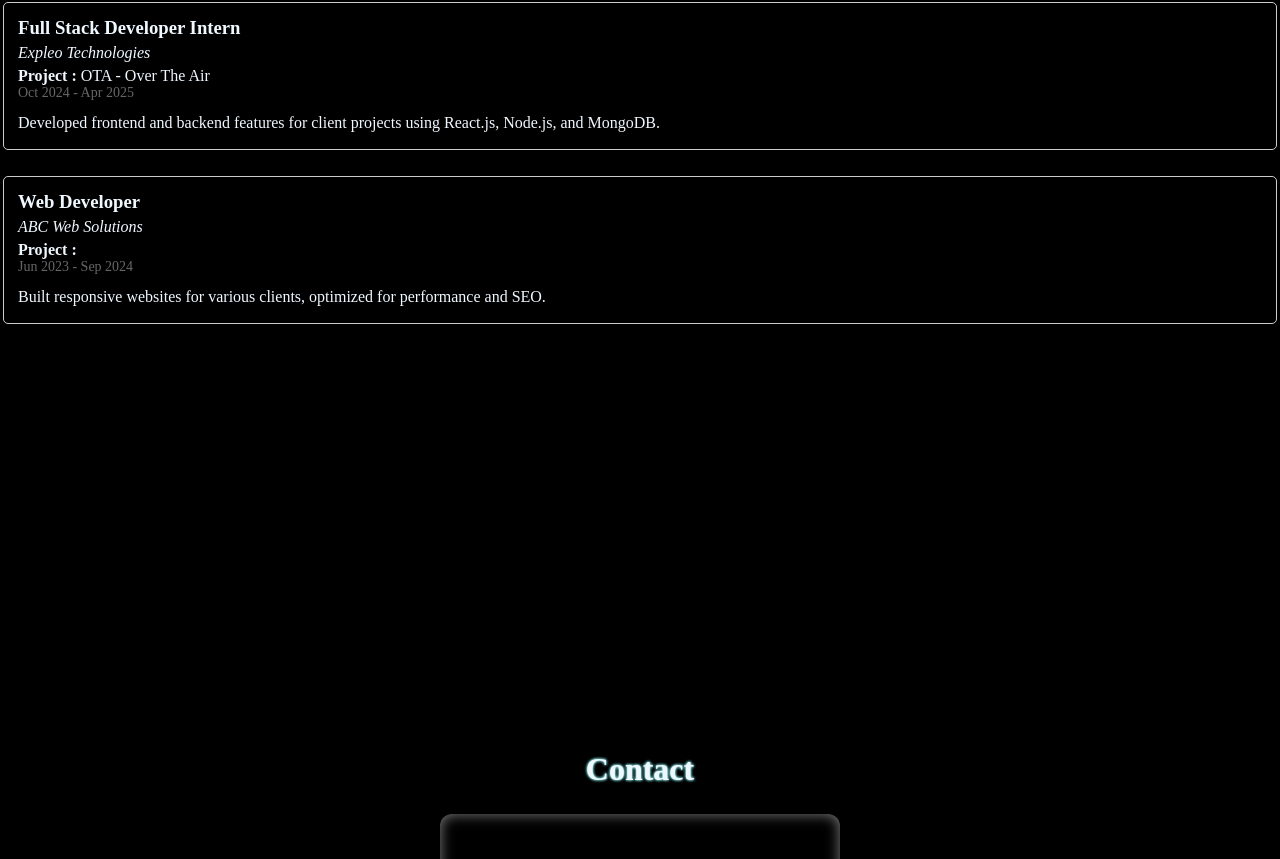
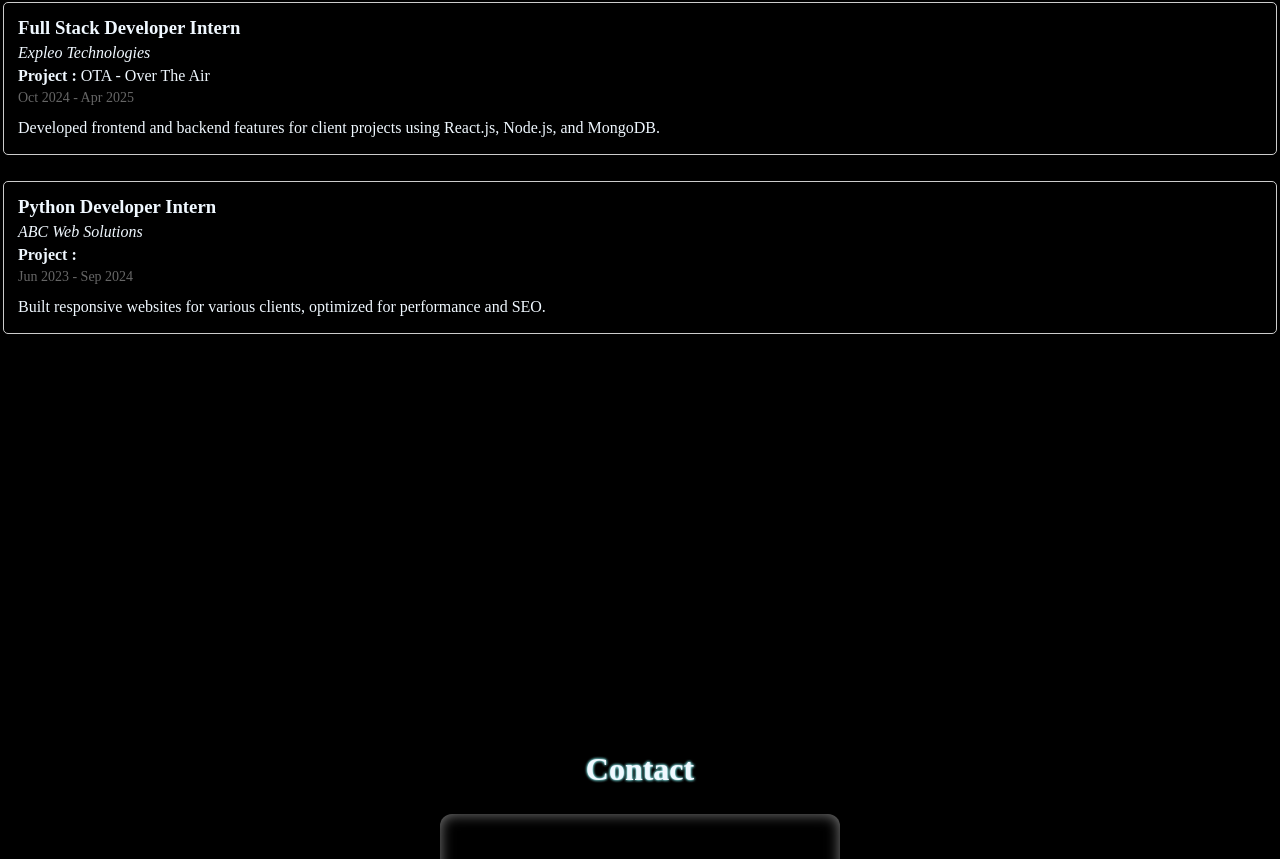
Before and after one commit to Paramesh-Kumar-2004/VP_Portfolio-2, a React (Create React App) app: page / in a window 1280 px wide. Shown: the part 3530-4389 px from the top of the page. Built offline with nearby package versions, Linux system fonts and the light colour scheme.

Commit message:
Updating The Second Intern  Experience

```diff
--- a/src/Components/Experience.jsx
+++ b/src/Components/Experience.jsx
@@ -17,7 +17,7 @@ function Experience() {
         },
         {
             id: 2,
-            position: 'Web Developer',
+            position: 'Python Developer Intern',
             company: 'ABC Web Solutions',
             duration: 'Jun 2023 - Sep 2024',
             description: 'Built responsive websites for various clients, optimized for performance and SEO.',
--- a/src/Styles/Experience.css
+++ b/src/Styles/Experience.css
@@ -25,7 +25,11 @@
     margin-bottom: 10px;
 }
 
+.projectname {
+    /* color: green; */
+    margin-bottom: 5px;
 
+}
 
 .experience-item .description {
     line-height: 1.5;
```
